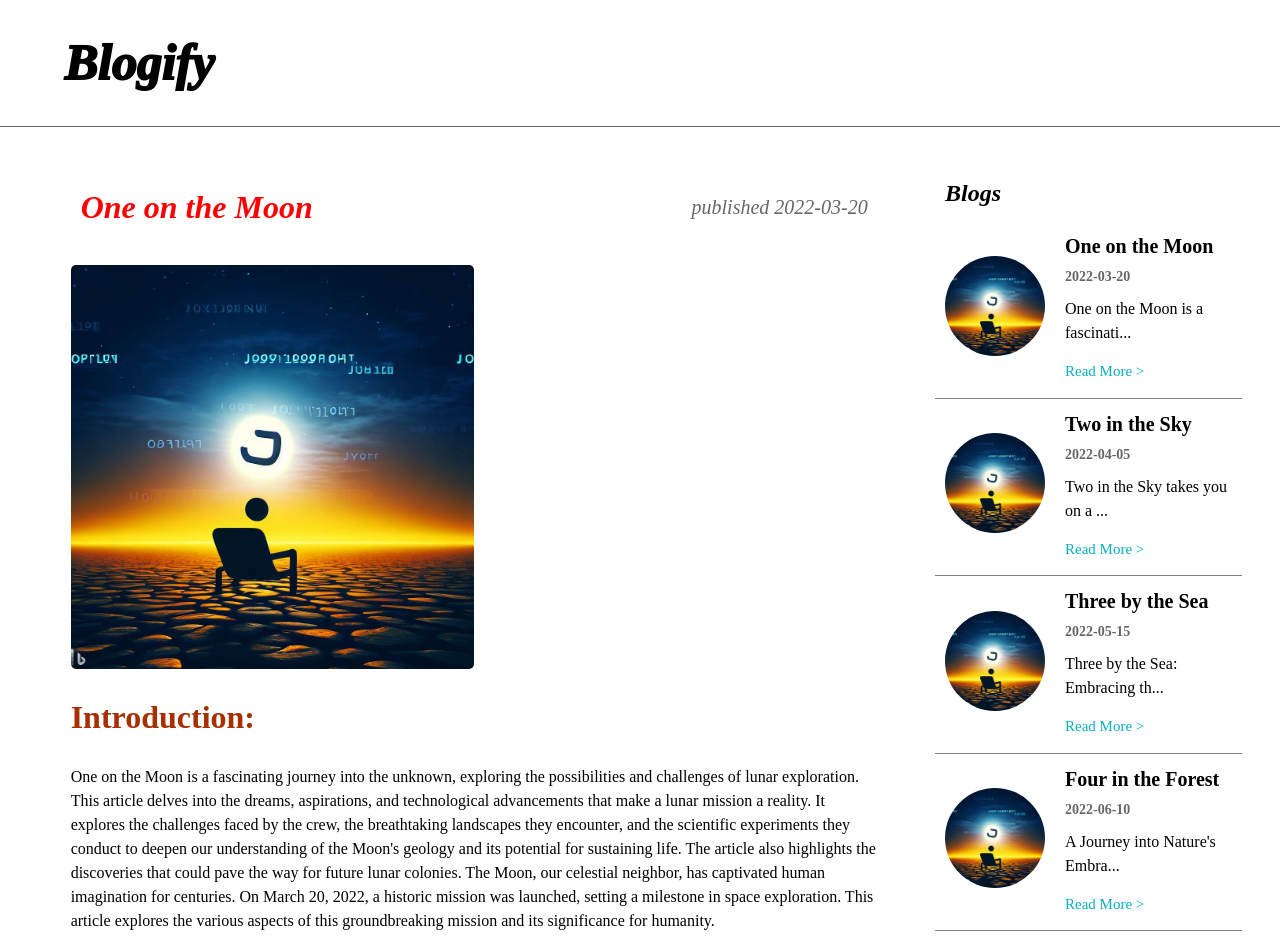
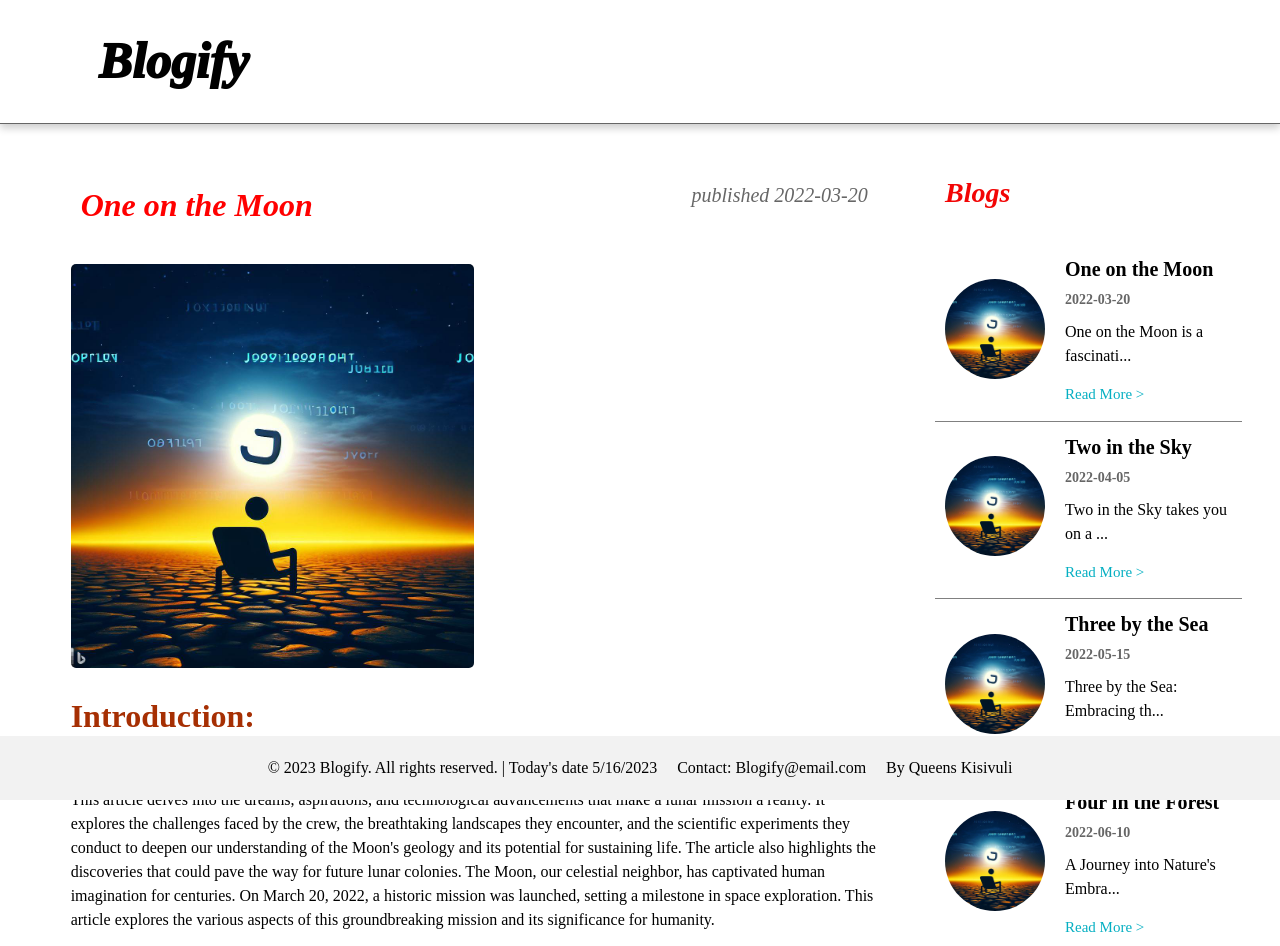
Before and after one commit to queensk/blogify, a React (Vite) app: page / in a window 1280 px wide. Shown: the top 946 px of the page. Built offline with nearby package versions, Linux system fonts and the light colour scheme.

Commit message:
app style

```diff
--- a/src/App.css
+++ b/src/App.css
@@ -103,6 +103,12 @@
 }
 nav {
   border-bottom: 1px solid #666;
+  display: flex;
+  justify-content: space-between;
+  align-items: center;
+  padding: 0 3%;
+  /* box-shadow: 0px 0px 4px rgba(0, 0, 0, 0.2); */
+  box-shadow: 0px 4px 8px rgba(0, 0, 0, 0.2);
 }
 nav h1 {
   font-weight: 1000;
@@ -111,13 +117,15 @@ nav h1 {
   display: flex;
   align-items: center;
   font-style: italic;
-  /* justify-content: center; */
 }
 
 footer {
   background-color: #f2f2f2;
   padding: 20px;
   text-align: center;
+  position: fixed;
+  bottom: 0;
+  width: 100%;
 }
 
 .footer-content {
@@ -145,6 +153,133 @@ footer {
   display: inline-block;
   cursor: pointer;
 }
+.nav-links {
+  /* width: 40%; */
+  width: 40%;
+  display: flex;
+  justify-content: space-around;
+}
+.nav-links a {
+  margin: 2%;
+  padding: 1% 4%;
+  font-weight: 700;
+  display: flex;
+  align-items: center;
+}
+.nav-links a svg {
+  /* margin: 3%; */
+  /* padding: 1% 5%; */
+  /* height: 30px; */
+  /* width: 100%; */
+}
+.nav-links a:hover {
+  color: #fff;
+  border-radius: 10px;
+  background-color: #f20505;
+}
+
+/* About */
+.about-container {
+  max-width: 800px;
+  margin: 0 auto;
+  padding: 20px;
+}
+
+h2 {
+  font-size: 28px;
+  margin-bottom: 20px;
+  color: #f20505;
+}
+
+p {
+  font-size: 16px;
+  line-height: 1.5;
+  margin-bottom: 15px;
+}
+
+h3 {
+  font-size: 24px;
+  margin-top: 30px;
+}
+/* Newsletter */
+
+.newsletter-container {
+  max-width: 600px;
+  margin: 0 auto;
+  padding: 20px;
+}
+
+h2 {
+  font-size: 28px;
+  margin-bottom: 20px;
+}
+
+p {
+  font-size: 16px;
+  line-height: 1.5;
+  margin-bottom: 15px;
+}
+
+.newsletter-form {
+  display: flex;
+  gap: 10px;
+  margin-top: 20px;
+}
+
+input[type="email"] {
+  width: 250px;
+  padding: 10px;
+  border: 1px solid #ccc;
+  border-radius: 4px;
+}
+
+button {
+  padding: 10px 20px;
+  background-color: #4caf50;
+  color: #fff;
+  border: none;
+  border-radius: 4px;
+  cursor: pointer;
+  display: flex;
+  align-items: center;
+  font-weight: 600;
+}
+button svg {
+  width: 30px;
+  height: auto;
+  margin: 4%;
+}
+
+button:hover {
+  background-color: #45a049;
+}
+
+/* FAQs */
+.faqs-container {
+  max-width: 800px;
+  margin: 0 auto;
+  padding: 20px;
+}
+
+h2 {
+  font-size: 28px;
+  margin-bottom: 20px;
+}
+
+.faq-item {
+  margin-bottom: 30px;
+}
+
+h3 {
+  font-size: 20px;
+  margin-bottom: 10px;
+}
+
+p {
+  font-size: 16px;
+  line-height: 1.5;
+}
+
 @media (max-width: 768px) {
   .App {
     display: flex;
```
